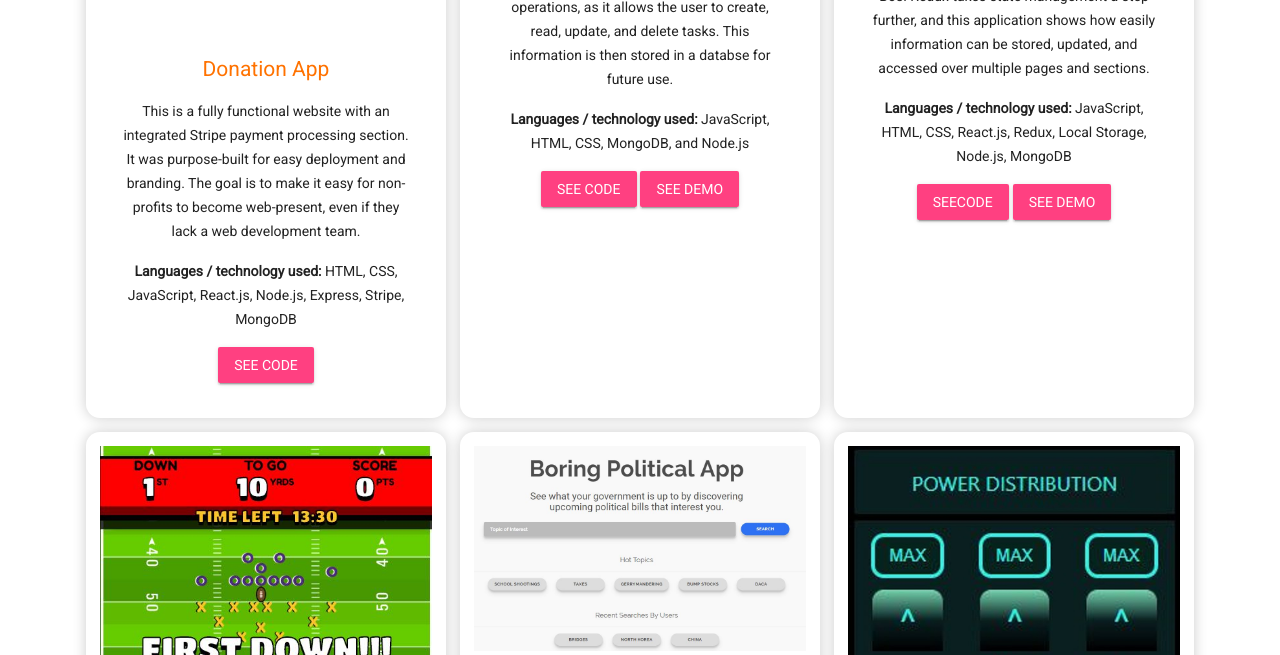
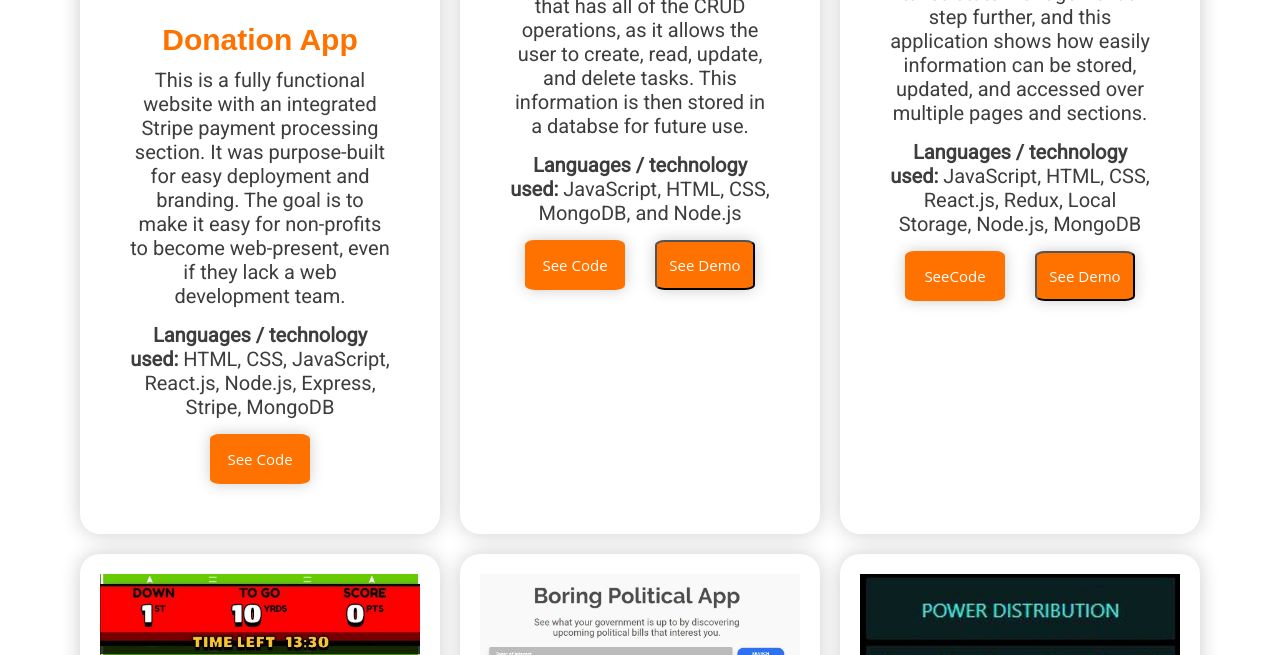
Before and after one commit to Robert-Queeney/Robert-Professional-Portfolio, a website: page portfolio.html in a window 1280 px wide. Shown: the part 772-1427 px from the top of the page. Drawn offline with nearby package versions, Linux system fonts and the light colour scheme; a web font is replaced by a local one.

Commit message:
got buttons fixed

```diff
--- a/assets/css/style.css
+++ b/assets/css/style.css
@@ -449,6 +449,30 @@ nav ul li a:hover{
     margin-top: 25px;
 }
 
+/* portfolio */
+
+.buttons {
+    display: flex;
+    justify-content: space-around;
+    align-items: center;
+}
+
+.mdl-button {
+    height: 50px;
+    width: 100px;
+    color: #fff;
+    background-color: var(--clr-primary);
+    text-decoration: none;
+    display: flex;
+    justify-content: center;
+    align-items: center;
+    box-shadow: 0 0 1em rgba(0, 0, 0, .2);
+    font-family: 'Open Sans', sans-serif;
+    font-size: 15px;
+    border-radius: 10%;
+
+}
+
 /* Footer */
 
 footer{
--- a/index.html
+++ b/index.html
@@ -9,9 +9,7 @@
     <link href="https://fonts.googleapis.com/css?family=Sofia" rel="stylesheet">
     <link rel="stylesheet" href="https://use.fontawesome.com/releases/v5.8.2/css/all.css"
         integrity="sha384-oS3vJWv+0UjzBfQzYUhtDYW+Pj2yciDJxpsK1OYPAYjqT085Qq/1cq5FLXAZQ7Ay" crossorigin="anonymous">
-    <link rel="stylesheet" href="https://fonts.googleapis.com/icon?family=Material+Icons">
-    <link rel="stylesheet" href="https://code.getmdl.io/1.3.0/material.indigo-pink.min.css">
-    <script defer src="https://code.getmdl.io/1.3.0/material.min.js"></script>
+
     <script src="https://code.jquery.com/jquery-3.4.1.js"></script>
     <script type="text/javascript">
         $(window).on('scroll', function () {
--- a/portfolio.html
+++ b/portfolio.html
@@ -9,9 +9,6 @@
     <link href="https://fonts.googleapis.com/css?family=Sofia" rel="stylesheet">
     <link rel="stylesheet" href="https://use.fontawesome.com/releases/v5.8.2/css/all.css"
         integrity="sha384-oS3vJWv+0UjzBfQzYUhtDYW+Pj2yciDJxpsK1OYPAYjqT085Qq/1cq5FLXAZQ7Ay" crossorigin="anonymous">
-        <link rel="stylesheet" href="https://fonts.googleapis.com/icon?family=Material+Icons">
-<link rel="stylesheet" href="https://code.getmdl.io/1.3.0/material.indigo-pink.min.css">
-<script defer src="https://code.getmdl.io/1.3.0/material.min.js"></script>
     <script src="https://code.jquery.com/jquery-3.4.1.js"></script>
     <script type="text/javascript">
         $(window).on('scroll', function () {
```
